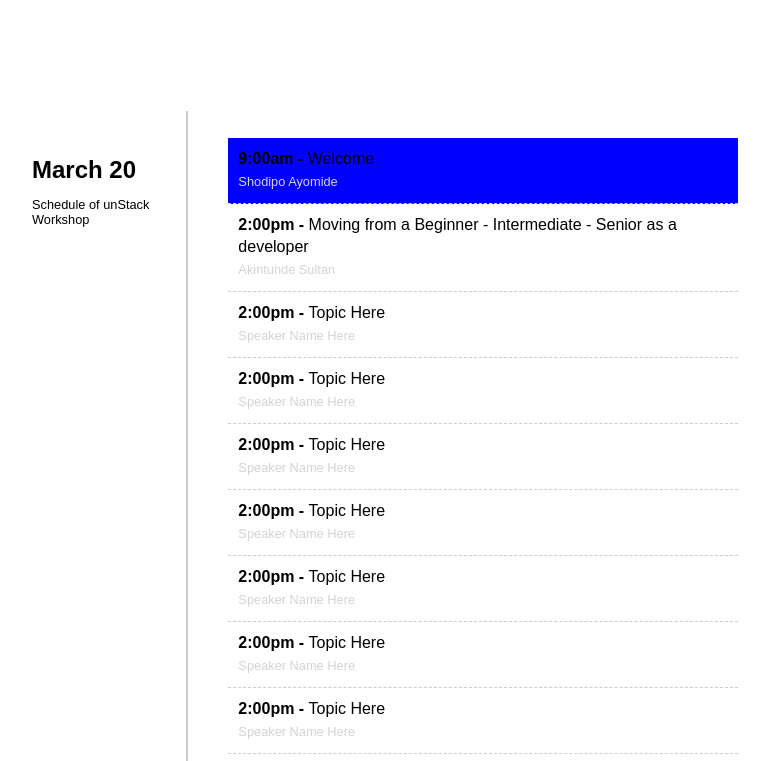
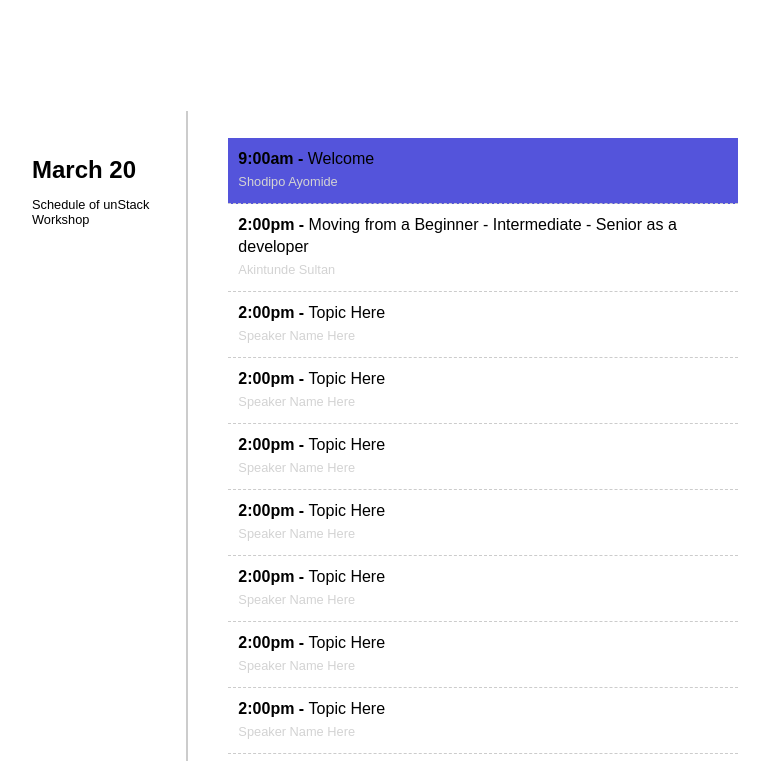
Before and after one commit to Developerayo/conference-schedule, a website: page index.html in a window 1280 px wide. In both pictures the pointer is over the item 657 px from the left and 171 px from the top of the page. Shown: the top 761 px of the page, without its empty margins (174-943 px from the left). Drawn offline with Linux system fonts and the light colour scheme; a web font is replaced by a local one.

Commit message:
chor: item hover color

```diff
--- a/css/style.css
+++ b/css/style.css
@@ -134,7 +134,7 @@
 }
 
 .events-detail li:hover {
-background: blue;
+background: rgb(84, 84, 219);
 }
 
 .event-time {
```
